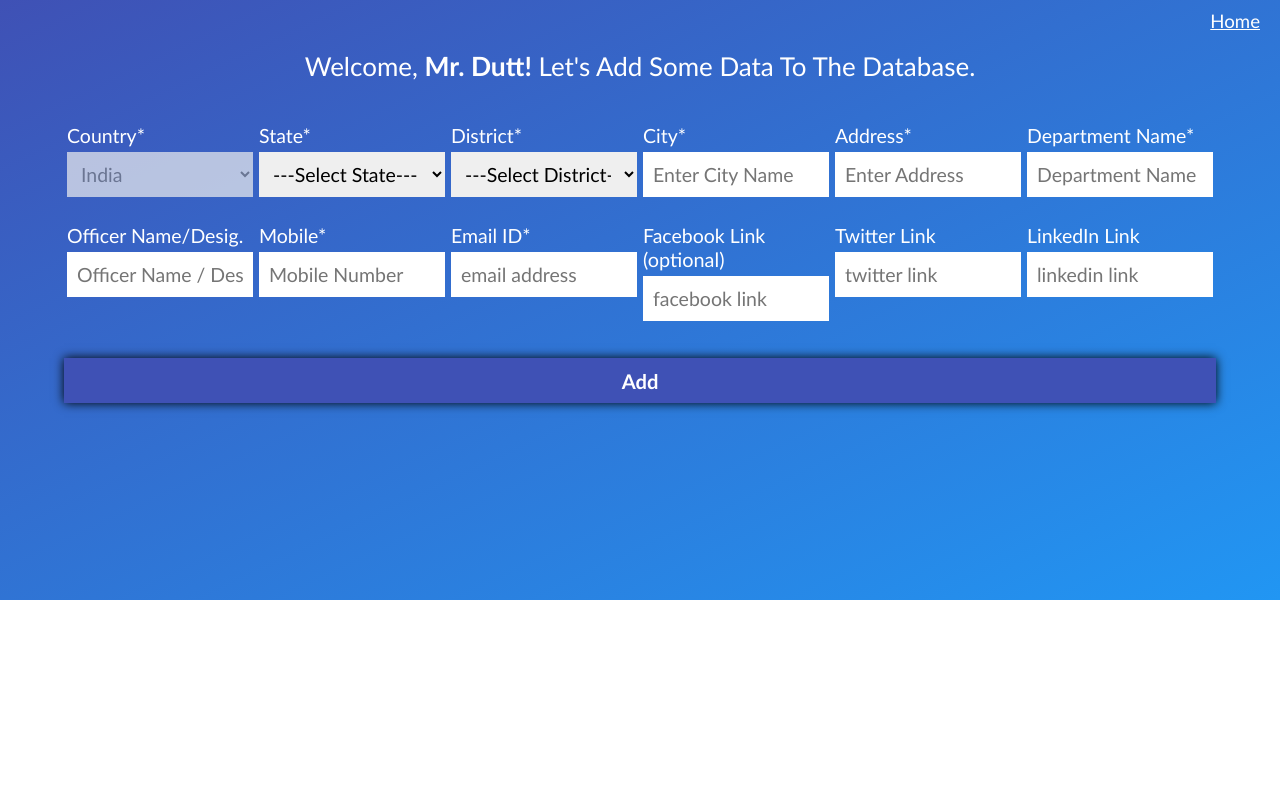
After one commit to souravdutt/complaints, a PHP site: page /admin.php in a window 1280 px wide. The commit adds this page. Run offline with PHP 8.4, Linux system fonts and the light colour scheme.

Commit message:
Add files via upload

```diff
--- /dev/null
+++ b/admin.php
@@ -0,0 +1,253 @@
+<?php
+    require_once("includes/config/config.php");
+?>
+
+<html lang="en">
+<head>
+    <meta charset="UTF-8">
+    <title>Search Complaint Numbers</title>
+    <link rel="stylesheet" href="assets/css/admin.css">
+    <link rel="shortcut" href="assets/images/icon/title.png">
+    <script type="text/javascript" src="../assets/js/jquery-3.3.1.min.js"></script>
+</head>
+<body>
+        <div class="container" style="width:100%; overflow-x: hidden;">
+        <a href="index.php" target="_blank" style="color:white; position:absolute; top:10px; right:20px; font-size:110%;">Home</a>
+        <div class="find_center">
+            <p class="intro">
+                Welcome, <b>Mr. Dutt!</b> Let's add some data to the database.
+            </p>
+            <br>
+            <br>
+            <form action="" method="POST">
+                <div class="search_box">
+                    <div class="select_opts">
+                        <div class="row">
+                            <?php
+                                $error = "";
+                                $error.= "<div class='error' style='color:red;'>Errors:<br>";
+                                $error_sr = 1;
+                            ?>
+                            <div class="cell">
+                                <span>Country*</span>
+                                <select name="countries" id="countries" disabled>
+                                    <option value="0">---Select Country---</option>
+                                    <option value="1" selected>India</option>
+                                    <option value="2">USA</option>
+                                    <option value="3">Russia</option>
+                                    <option value="4">England</option>
+                                </select>
+                            </div>
+                            <?php
+                                if(isset($_POST['submit_btn'])){
+
+                                    #Till data available for India only
+                                    $_POST['countries'] = '1';
+                                    if(!isset($_POST['countries']) || $_POST['countries'] == '0'){
+                                        $error.=$error_sr.". Please select <b>Country</b>.<br>";
+                                        $error_sr++;
+                                    }
+                                }
+                            ?>
+                            <div class="cell">
+                                <span>State*</span>
+                                <select name="states" id="states">
+                                    <?php
+                                        if(isset($_POST['states']) && $_POST['states'] != '0')
+                                            $state = $_POST['states'];
+                                    ?>
+                                    <option value="0">---Select State---</option>
+                                    <option value="1" <?php if(isset($state) && $state=="1") echo"selected";?> >Punjab</option>
+                                    <option value="2" <?php if(isset($state) && $state=="2") echo"selected";?> >Himachal Pradesh</option>
+                                    <option value="3" <?php if(isset($state) && $state=="3") echo"selected";?> >Bihar</option>
+                                    <option value="4" <?php if(isset($state) && $state=="4") echo"selected";?> >Uttar Pradesh</option>
+                                </select>
+                            </div>
+                            <?php
+                                if(isset($_POST['submit_btn'])){
+                                    if(!isset($_POST['states']) || $_POST['states'] == '0'){
+                                        $error.=$error_sr.". Please select <b>State</b>.<br>";
+                                        $error_sr++;
+                                    }
+                                }
+                            ?>
+                            <div class="cell">
+                                <span>District*</span>
+                                <select name="districts" id="districts">
+                                    <?php
+                                        if(isset($_POST['districts']) && $_POST['districts'] != '0')
+                                            $district = $_POST['districts'];
+                                    ?>
+                                    <option value="0">---Select District---</option>
+                                    <option value="148001" <?php if(isset($district) && $district=="148001") echo"selected";?> >Sangrur</option>
+                                    <option value="147001" <?php if(isset($district) && $district=="147001") echo"selected";?> >Patiala</option>
+                                    <option value="3" <?php if(isset($district) && $district=="3") echo"selected";?> >Bathinda</option>
+                                    <option value="4" <?php if(isset($district) && $district=="4") echo"selected";?> >Amritsar</option>
+                                </select>
+                            </div>
+                            <?php
+                                if(isset($_POST['submit_btn'])){
+                                    if(!isset($_POST['districts']) || $_POST['districts'] == '0'){
+                                        $error.=$error_sr.". Please select <b>District</b>.<br>";
+                                        $error_sr++;
+                                    }
+                                }
+                            ?>
+                            <div class="cell">
+                                <span>City*</span>
+                                <input type="text" placeholder="Enter City Name" name="city" minlength="3"
+                                    <?php
+                                        if(isset($_POST['city']))
+                                            echo "value=\"".$_POST['city']."\"";
+                                    ?>
+                                />
+                            </div>
+                            <?php
+                                if(isset($_POST['submit_btn'])){
+                                    if($_POST['city'] == ''){
+                                        $error.=$error_sr.". Please enter <b>City</b>.<br>";
+                                        $error_sr++;
+                                    }
+                                }
+                            ?>
+                            <div class="cell">
+                                <span>Address*</span>
+                                <input type="text" placeholder="Enter Address" name="address" minlength="8"
+                                    <?php
+                                        if(isset($_POST['address']))
+                                            echo "value=\"".$_POST['address']."\"";
+                                    ?>
+                                />
+                            </div>
+                            <?php
+                                if(isset($_POST['submit_btn'])){
+                                    if($_POST['address'] == ''){
+                                        $error.=$error_sr.". Please enter <b>Address</b>.<br>";
+                                        $error_sr++;
+                                    }
+                                }
+                            ?>
+                            <div class="cell">
+                                <span>Department Name*</span>
+                                <input type="text" placeholder="Department Name" name="department" minlength="3"
+                                    <?php
+                                        if(isset($_POST['department']))
+                                            echo "value=\"".$_POST['department']."\"";
+                                    ?>
+                                />
+                            </div>
+                            <?php
+                                if(isset($_POST['submit_btn'])){
+                                    if($_POST['department'] == ''){
+                                        $error.=$error_sr.". Please enter <b>Department</b>.<br>";
+                                        $error_sr++;
+                                    }
+                                }
+                            ?>
+                        </div>
+                        <br>
+                        <div class="row">
+                            <div class="cell">
+                                <span>Officer Name/Desig.</span>
+                                <input type="text" placeholder="Officer Name / Designation" name="officer" minlength="3"
+                                    <?php
+                                        if(isset($_POST['officer']))
+                                            echo "value=\"".$_POST['officer']."\"";
+                                    ?>
+                                />
+                            </div>
+                            <div class="cell">
+                                <span>Mobile*</span>
+                                <input type="tel" placeholder="Mobile Number" minlength="3" name="mobile" minlength="10" maxlength="10"
+                                    <?php
+                                        if(isset($_POST['mobile']))
+                                            echo "value=\"".$_POST['mobile']."\"";
+                                    ?>
+                                />
+                            </div>
+                            <?php
+                                if(isset($_POST['submit_btn'])){
+                                    if($_POST['mobile'] == ''){
+                                        $error.=$error_sr.". Please enter <b>Mobile Number</b>.<br>";
+                                        $error_sr++;
+                                    }
+                                }
+                            ?>
+                            <div class="cell">
+                                <span>Email ID*</span>
+                                <input type="email" style="text-transform:lowercase" placeholder="Email Address" name="email"
+                                    <?php
+                                        if(isset($_POST['email']))
+                                            echo "value=\"".$_POST['email']."\"";
+                                    ?>
+                                />
+                            </div>
+                            <?php
+                                if(isset($_POST['submit_btn'])){
+                                    if($_POST['email'] == ''){
+                                        $error.=$error_sr.". Please enter <b>Email Address</b>.<br>";
+                                        $error_sr++;
+                                    }
+                                }
+                            ?>
+                            <div class="cell">
+                                <span>Facebook Link<small> (optional) </small></span>
+                                <input type="text" style="text-transform:lowercase" placeholder="Facebook Link" name="link1"
+                                    <?php
+                                        if(isset($_POST['link1']))
+                                            echo "value=\"".$_POST['link1']."\"";
+                                    ?>
+                                />
+                            </div>
+                            <div class="cell">
+                                <span>Twitter Link</span>
+                                <input type="text" style="text-transform:lowercase" placeholder="Twitter Link" name="link2"
+                                    <?php
+                                        if(isset($_POST['link2']))
+                                            echo "value=\"".$_POST['link2']."\"";
+                                    ?>
+                                />
+                            </div>
+                            <div class="cell">
+                                <span>LinkedIn Link</span>
+                                <input type="text" style="text-transform:lowercase" placeholder="LinkedIn Link" name="link3"
+                                    <?php
+                                        if(isset($_POST['link3']))
+                                            echo "value=\"".$_POST['link3']."\"";
+                                    ?>
+                                />
+                            </div>
+                        </div>
+                        <br>
+                        <input type="submit" class="button" id="search_result" value="Add" name="submit_btn"/>
+                    </div>
+                </div>
+            </form>
+            <br>
+            <?php
+                $error.= "</div>";
+                if(isset($_POST['submit_btn'])){
+                    if(!isset($_POST['countries']) || !isset($_POST['states']) || !isset($_POST['districts']) || $_POST['countries'] == '0' || $_POST['states'] == '0' || $_POST['districts'] == '0' || $_POST['city'] == '' || $_POST['address'] == '' || $_POST['department'] == '' || $_POST['mobile'] == '' || $_POST['email'] == '' ){
+                        echo $error;
+                        return false;
+                    }
+                    else{
+                        $country = $_POST['counties'];
+                        $state = $_POST['states'];
+                        $country = $_POST['districts'];
+                        $city = $_POST['city'];
+                        $address = $_POST['address'];
+                        $department = $_POST['department'];
+                        $officer = $_POST['officer'];
+                        $mobile = $_POST['mobile'];
+                        $email = $_POST['email'];
+                        $email = $_POST['link1'];
+
+                    }
+                }
+            ?>
+
+        </div>
+    </div>
+
+</body>
--- a/index.php
+++ b/index.php
@@ -20,10 +20,10 @@
                 <div class="search_box">
                     <div class="white_bg">
                         <div style="width:75%; float:left;">
-                            <input type="text" placeholder="search here..." name="search">
+                            <input type="text" placeholder="search for State / District / City" name="search" autofocus>
                         </div>
                         <div style="width:25%; float:left;">
-                            <input type="submit" class="button" id="search_result" value="Search" name="search_result"/>
+                            <input type="submit" class="button" id="search_result" name="search_result" value="Search"/>
                         </div>
                     </div>
                 <br>
```
